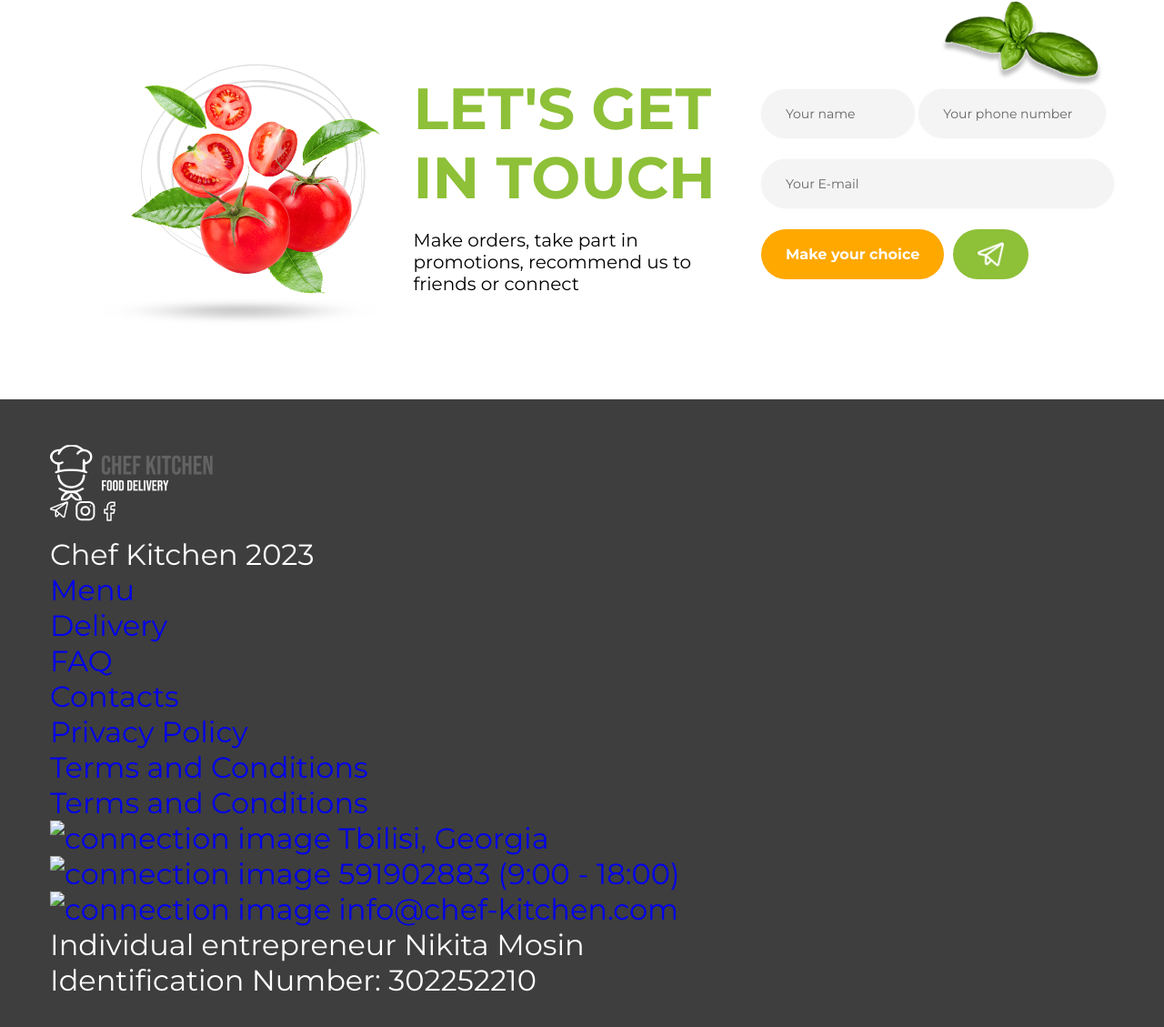
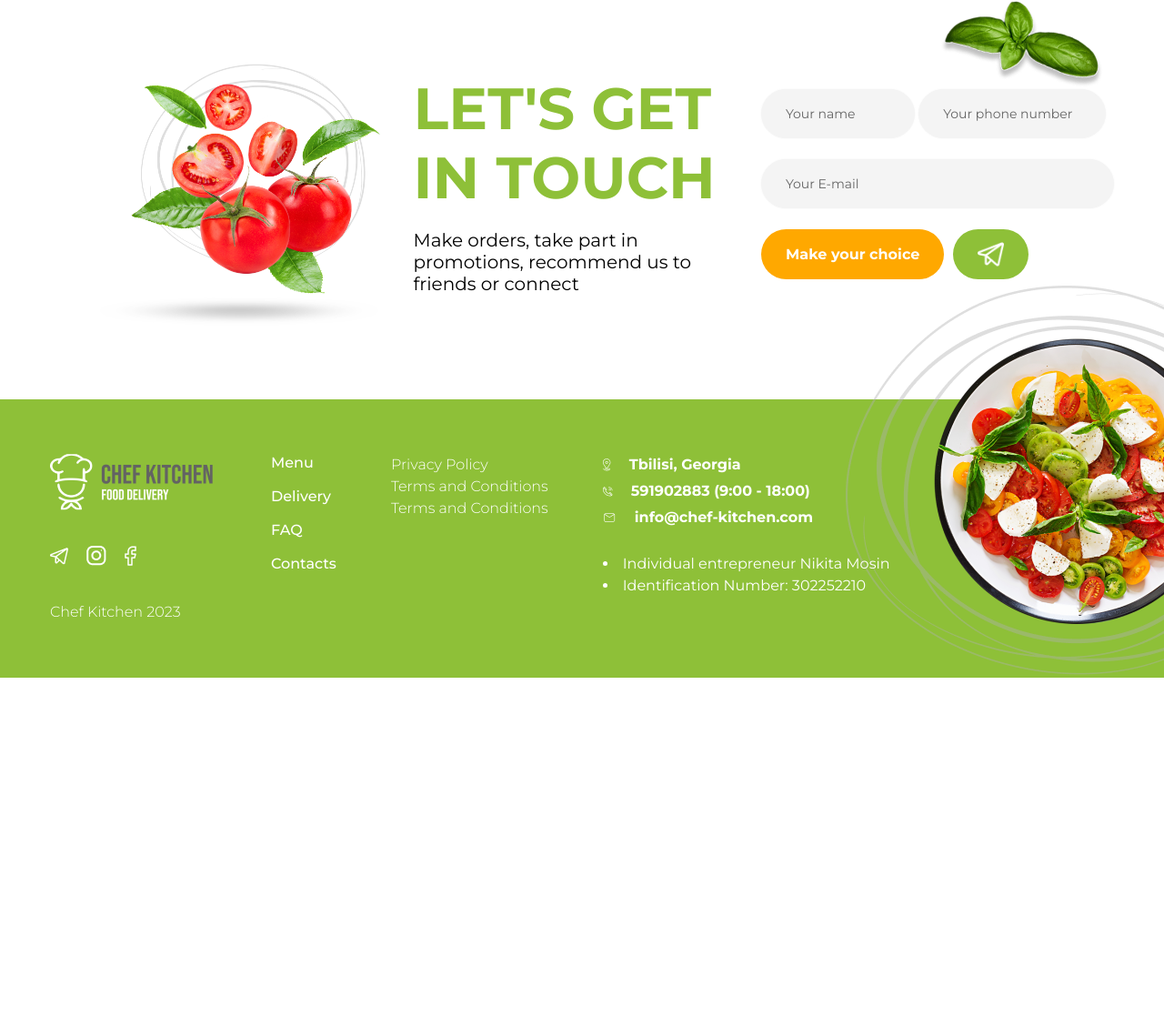
Before and after one commit to Taras21071988/food_delivery, a website: page src/html/index.html in a window 1280 px wide. Shown: the part 2221-3350 px from the top of the page at 91% size. After the commit the page ends 2966 px from the top, so only its background shows below. Drawn offline with nearby package versions, Linux system fonts and the light colour scheme; files that its build step writes are made by us from their sources; files whose address does not match are found by name.

Commit message:
completing the layout of the footer block

```diff
--- a/src/html/blocks/footer.html
+++ b/src/html/blocks/footer.html
@@ -1,17 +1,45 @@
 <footer class="footer">
+  <div class="footer__images">
+    <img
+      class="footer__images-circles"
+      src="./img/footer/circles.png"
+      alt="footer image"
+    />
+    <img
+      class="footer__images-dish"
+      src="./img/footer/dish.png"
+      alt="footer image"
+    />
+  </div>
   <div class="container">
     <div class="footer__wrapper">
       <div class="footer__social">
-        <img src="./img/footer/logo-footer.png" alt="footer logo" />
+        <img
+          class="footer__social-img"
+          src="./img/footer/logo-footer.png"
+          alt="footer logo"
+        />
         <div class="footer__social-link">
-          <a href="#">
-            <img src="./img/footer/icons/telegram.png" alt="social img" />
+          <a class="social__link" href="#">
+            <img
+              class="social__link-img"
+              src="./img/footer/icons/telegram.png"
+              alt="social img"
+            />
           </a>
-          <a href="#">
-            <img src="./img/footer/icons/instagram.png" alt="social img" />
+          <a class="social__link" href="#">
+            <img
+              class="social__link-img"
+              src="./img/footer/icons/instagram.png"
+              alt="social img"
+            />
           </a>
-          <a href="#">
-            <img src="./img/footer/icons/facebook.png" alt="social img" />
+          <a class="social__link" href="#">
+            <img
+              class="social__link-img"
+              src="./img/footer/icons/facebook.png"
+              alt="social img"
+            />
           </a>
         </div>
         <h3 class="footer__social-info">Chef Kitchen 2023</h3>
@@ -49,19 +77,19 @@
         <ul class="footer__connection-list">
           <li class="connection__list-item">
             <a class="connection__item-link" href="#">
-              <img src="./img/footer/icons/.png" alt="connection image" />
+              <img src="./img/footer/icons/local.png" alt="connection image" />
               Tbilisi, Georgia
             </a>
           </li>
           <li class="connection__list-item">
             <a class="connection__item-link" href="#">
-              <img src="./img/footer/icons/.png" alt="connection image" />
+              <img src="./img/footer/icons/phone.png" alt="connection image" />
               591902883 (9:00 - 18:00)
             </a>
           </li>
           <li class="connection__list-item">
             <a class="connection__item-link" href="#">
-              <img src="./img/footer/icons/.png" alt="connection image" />
+              <img src="./img/footer/icons/mail.png" alt="connection image" />
               info@chef-kitchen.com
             </a>
           </li>
--- a/src/scss/base/_sticky-footer.scss
+++ b/src/scss/base/_sticky-footer.scss
@@ -11,5 +11,4 @@ body {
 
 .footer {
   padding: 60px 0;
-  background-color: #e3e3e3;
 }
--- a/src/scss/blocks/_footer.scss
+++ b/src/scss/blocks/_footer.scss
@@ -1,14 +1,80 @@
 .footer {
-	background-color: rgb(62, 62, 62);
-	padding: 50px 0;
-	font-size: 32px;
-    color: #fff;
-
-	h1 {
-		font-size: 32px;
-	}
-
-	@media (max-width: 1200px) {
-		font-size: 26px;
-	}
+  background-color: var(--green);
+  color: var(--page-bg);
+  position: relative;
+  z-index: 10;
+  .footer__images {
+    .footer__images-circles {
+      position: absolute;
+      top: -125px;
+      right: 0;
+      z-index: -1;
+    }
+    .footer__images-dish {
+      position: absolute;
+      top: -100px;
+      right: 0;
+    }
+  }
+  a {
+    color: var(--page-bg);
+  }
+  font-size: 16px;
+  .footer__wrapper {
+    display: flex;
+    align-items: flex-start;
+    gap: 60px;
+    .footer__social {
+      display: flex;
+      flex-direction: column;
+      gap: 39px;
+      .footer__social-link {
+        display: flex;
+        align-items: center;
+        gap: 20px;
+      }
+      .footer__social-info {
+        font-weight: 300;
+        line-height: 150%; /* 24px */
+      }
+    }
+    .footer__links {
+      .footer__links-list {
+        .lincs__list-item {
+          margin-bottom: 18px;
+          font-weight: 500;
+        }
+      }
+    }
+    .footer__policy {
+      font-weight: 300;
+      line-height: 150%; /* 24px */
+    }
+    .footer__connection {
+      display: flex;
+      flex-direction: column;
+      gap: 27px;
+      .footer__connection-list {
+        display: flex;
+        flex-direction: column;
+        gap: 5px;
+        .connection__list-item {
+          .connection__item-link {
+            display: flex;
+            align-items: center;
+            gap: 20px;
+            font-weight: 700;
+            line-height: 150%; /* 24px */
+          }
+        }
+      }
+      .footer__connection-description {
+        font-weight: 400;
+        line-height: 150%; /* 24px */
+        li {
+          list-style: inside;
+        }
+      }
+    }
+  }
 }
```
Also changed, not shown: build/css/main.css, build/img/footer/circles.png (added), build/img/footer/dish.png (added), build/index.html, src/img/footer/circles.png (added), src/img/footer/dish.png (added).
